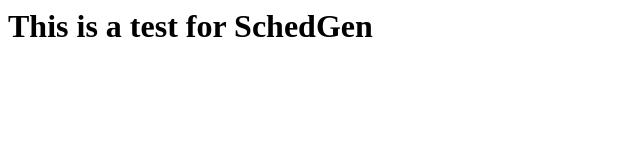
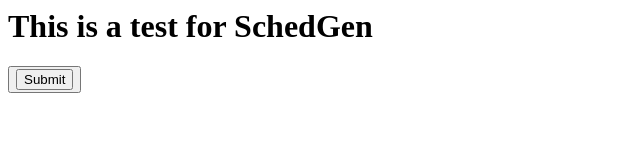
Before and after one commit to SchedGen/SchedGen.github.io, a plain HTML site: page index.html in a window 1280 px wide. Shown: the whole page, without its empty margins (0-640 px from the left). Drawn offline with Linux system fonts and the light colour scheme.

Commit message:
Update index.html

```diff
--- a/index.html
+++ b/index.html
@@ -4,6 +4,7 @@
   </head>
   <body>
     <h1>This is a test for SchedGen</h1>
+    <button action="SchedGen.github.io/client/pages/generator.html>
     <form action="/client/pages/generator.html>
       <input type="Submit" id="submit">
     </form>
```
